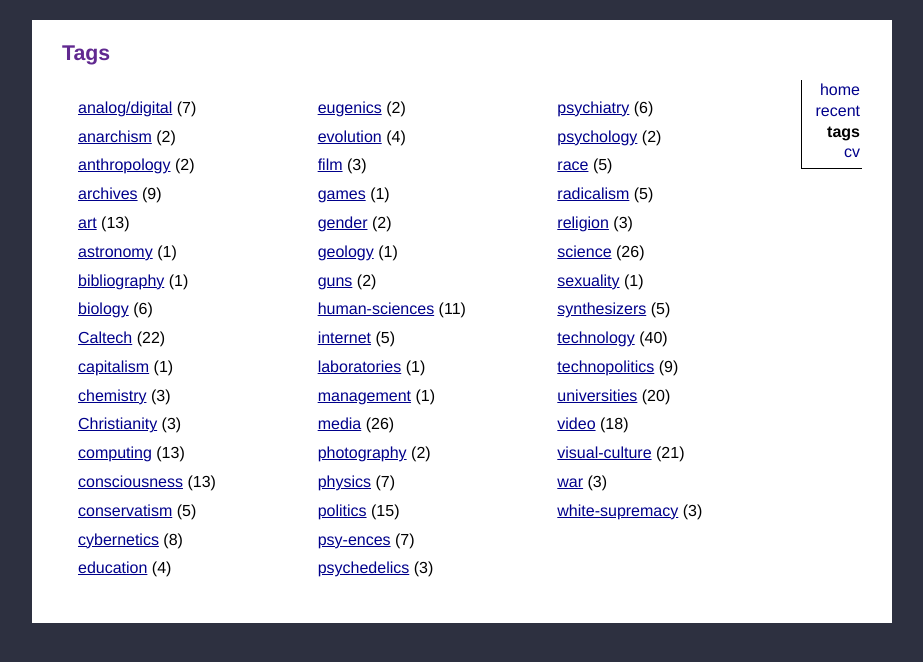
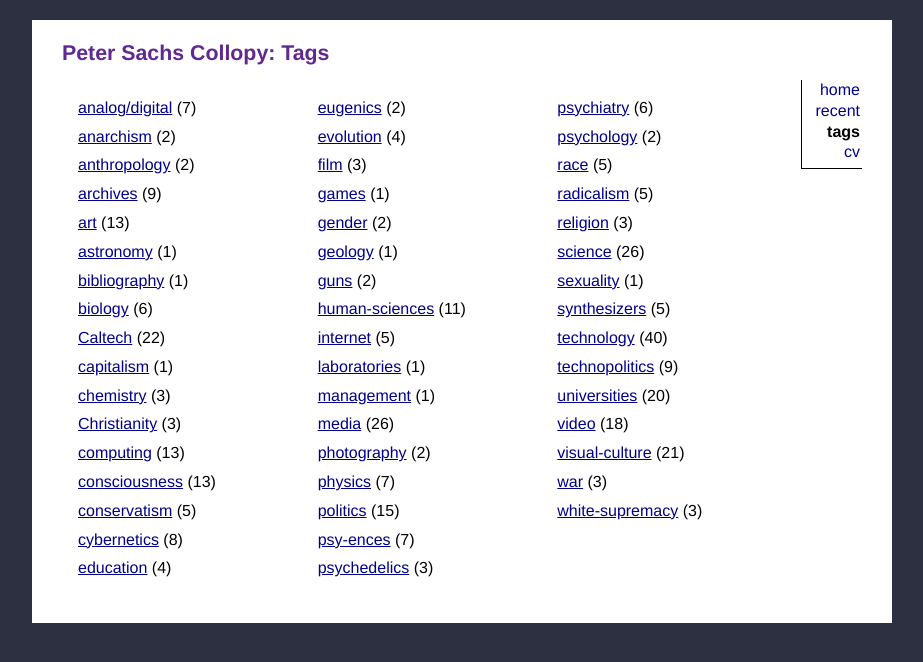
Before and after one commit to collopy/collopy.github.io, a Jekyll site: the page built from tags.html, in a window 1280 px wide. Shown: the top 662 px of the page, without its empty margins (178-1101 px from the left). Built offline with Jekyll 4.4.1, drawn with Linux system fonts in a browser that asks for light colours.

Commit message:
Added name to main pages

```diff
--- a/recent.html
+++ b/recent.html
@@ -1,6 +1,6 @@
 ---
 layout: default
-title: Recent
+title: "Peter Sachs Collopy: Recent"
 pagination:
   enabled: true
 ---
--- a/tags.html
+++ b/tags.html
@@ -1,6 +1,6 @@
 ---
 layout: default
-title: Tags
+title: "Peter Sachs Collopy: Tags"
 ---
 
 {% capture tags %}
```
